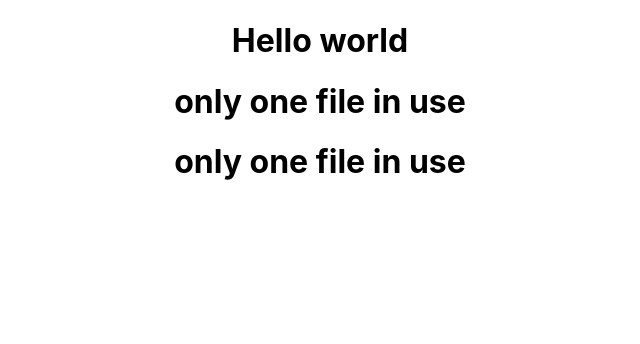
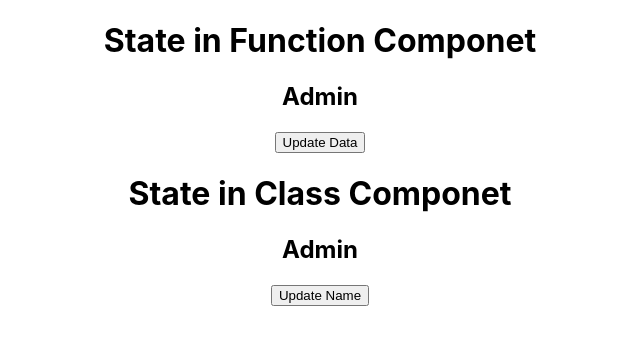
Before and after one commit to PritamMakwana/React-Js-Topics, a React (Create React App) app: page / in a window 1280 px wide. Shown: the top 344 px of the page, without its empty margins (320-960 px from the left). Built offline with nearby package versions, Linux system fonts and the light colour scheme.

Commit message:
state with function and class component

```diff
--- a/src/App.js
+++ b/src/App.js
@@ -1,23 +1,31 @@
+import { useState } from 'react';
 import './App.css';
-import React,{Component} from "react";
+import User from './User';
+
+//State function component code
 
 function App() {
+
+  const [data,setData] = useState("Admin");
+
+  function updateData(){
+    if(data==="Admin")
+    setData("User");
+    else
+    setData("Admin");
+  }
+
   return (
     <div className="App">
-      <h1>Hello world</h1>
+    <h1>State in Function Componet</h1>
+      <h2>{data}</h2>
+      <button onClick={updateData}>Update Data</button>
+
       <User/>
-      <User></User>
+
     </div>
   );
 }
 
 
- class User extends Component{
-    render(){
-        return(
-            <h1>only one file in use</h1>
-        )
-    }
-}
-
 export default App;
--- a/src/User.js
+++ b/src/User.js
@@ -1,9 +1,28 @@
-// import React,{Component} from "react";
+import React,{Component} from "react";
 
-// export default class User extends Component{
-//     render(){
-//         return(
-//             <h1>Class component</h1>
-//         )
-//     }
-// }
+export default class User extends Component{
+//State class component code
+
+    constructor(){
+        super();
+        this.state = {data : "Admin"}
+    }
+
+    Apple(){
+
+    if(this.state.data==="Admin")
+    this.setState({data : "User"});
+    else
+    this.setState({data : "Admin"});
+    }
+
+    render(){
+        return(
+           <div>
+             <h1>State in Class Componet</h1>
+            <h2>{this.state.data}</h2>
+            <button onClick={()=>this.Apple()}>Update Name</button>
+           </div>
+        )
+    }
+}
```
